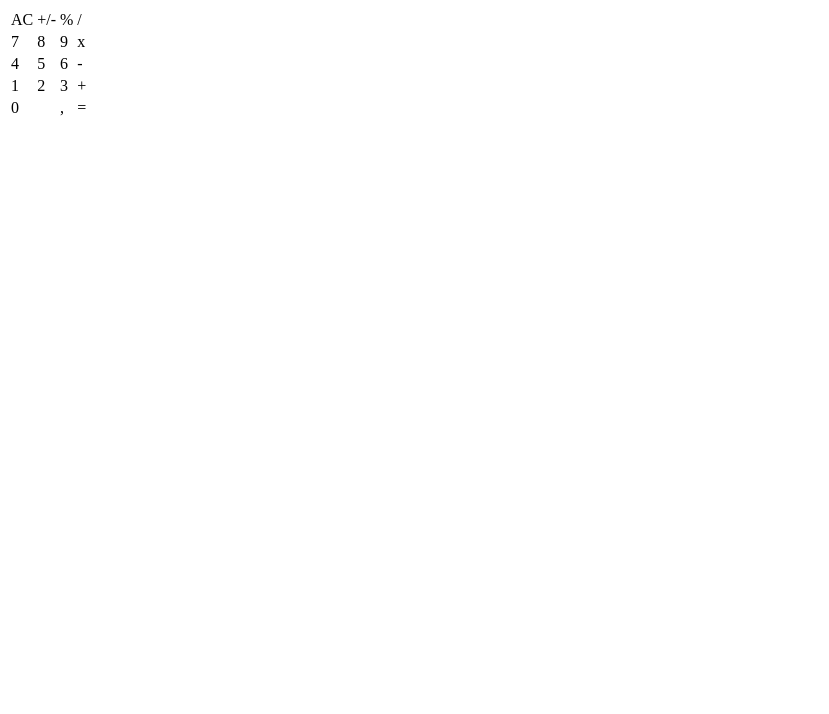
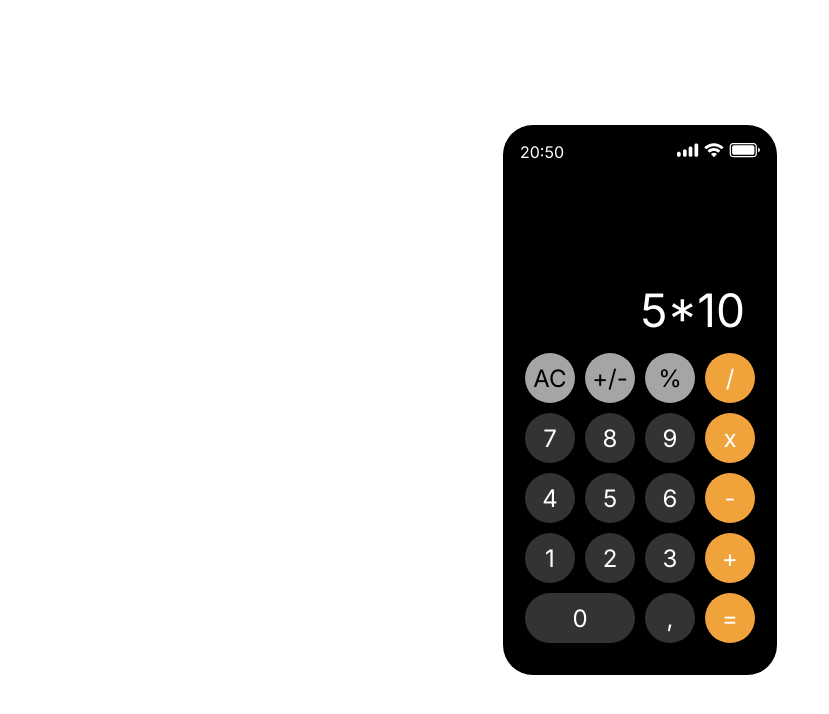
Before and after one commit to guigocae/calculator, a plain HTML site: page index.html in a window 1280 px wide. Shown: the whole page, without its empty margins (0-829 px from the left). Drawn offline with Linux system fonts and the light colour scheme.

Commit message:
estilos da calculadora

```diff
--- a/index.html
+++ b/index.html
@@ -3,42 +3,52 @@
 <head>
     <meta charset="UTF-8">
     <meta name="viewport" content="width=device-width, initial-scale=1.0">
+    <link rel="preconnect" href="https://fonts.googleapis.com">
+    <link rel="preconnect" href="https://fonts.gstatic.com" crossorigin>
+    <link href="https://fonts.googleapis.com/css2?family=Inter:ital,opsz,wght@0,14..32,100..900;1,14..32,100..900&display=swap" rel="stylesheet">
+
+    <link rel="stylesheet" href="style.css">
+
     <title>Document</title>
 </head>
 <body>
     <div class="box">
-        <div class="display"></div>
-        <table class="teclado">
-            <tr>
-                <td class="white ac">AC</td>
-                <td class="white signal">+/-</td>
-                <td class="white percent">%</td>
-                <td class="operators divide">/</td>
-            </tr>
-            <tr>
-                <td class="number" id="7">7</td>
-                <td class="number" id="8">8</td>
-                <td class="number" id="9">9</td>
-                <td class="operators multiply">x</td>
-            </tr>
-            <tr>
-                <td class="number" id="4">4</td>
-                <td class="number" id="5">5</td>
-                <td class="number" id="6">6</td>
-                <td class="operators subtract">-</td>
-            </tr>
-            <tr>
-                <td class="number" id="1">1</td>
-                <td class="number" id="2">2</td>
-                <td class="number" id="3">3</td>
-                <td class="operators add">+</td>
-            </tr>
-            <tr>
-                <td colspan="2" class="number" id="0">0</td>
-                <td class="number" id="colon">,</td>
-                <td class="operators equal">=</td>
-            </tr>
-        </table>
+        <div class="top">
+            <div id="time">20:50</div>
+            <div><img src="image.svg" alt="imagem simulando widgets do celular"></div>
+        </div>
+        <div class="display">5*10</div>
+        <div class="teclado">
+            <div class="row">
+                <div class="white ac">AC</div>
+                <div class="white signal">+/-</div>
+                <div class="white percent">%</div>
+                <div class="operators divide">/</div>
+            </div>
+            <div class="row">
+                <div class="number" id="n7">7</div>
+                <div class="number" id="n8">8</div>
+                <div class="number" id="n9">9</div>
+                <div class="operators multiply">x</div>
+            </div>
+            <div class="row">
+                <div class="number" id="n4">4</div>
+                <div class="number" id="n5">5</div>
+                <div class="number" id="n6">6</div>
+                <div class="operators subtract">-</div>
+            </div>
+            <div class="row">
+                <div class="number" id="n1">1</div>
+                <div class="number" id="n2">2</div>
+                <div class="number" id="n3">3</div>
+                <div class="operators add">+</div>
+            </div>
+            <div class="row">
+                <div colspan="2" class="number" id="n0">0</div>
+                <div class="number" id="colon">,</div>
+                <div class="operators equal">=</div>
+            </div>
+        </div>
     </div>
 
 
--- /dev/null
+++ b/style.css
@@ -0,0 +1,73 @@
+* {
+    margin: 0;
+    padding: 0;
+    box-sizing: border-box;
+}
+
+:root {
+    --calc-orange: #F1A33B;
+    --calc-silver: #A5A5A5;
+    --calc-black: #333333;
+}
+
+body {
+    font-family: "Inter", serif;
+    width: 100%;
+    height: 100vh;
+    display: flex;
+    align-items: center;
+    justify-content: center;
+    color: white;
+}
+
+.box {
+    background-color: black;
+    padding: 17px;
+    border-radius: 30px;
+}
+
+.row {
+    font-size: 24px;
+    display: flex;
+    justify-content: space-between;
+}
+
+.number, .operators, .white {
+    width: 50px;
+    height: 50px;
+    margin: 5px;
+    border-radius: 50%;
+    display: flex;
+    align-items: center;
+    justify-content: center;
+    cursor: pointer;
+}
+
+.number {background-color: var(--calc-black);}
+
+.operators {background-color: var(--calc-orange);}
+
+.white {
+    background-color: var(--calc-silver);
+    color: black;
+}
+
+#n0 {
+    flex: 1;
+    border-radius: 30px;
+}
+
+.teclado {margin-bottom: 10px;}
+
+/* display */
+
+.display {
+    font-size: 46px;
+    text-align: end;
+    margin: 120px 15px 10px;
+}
+
+.top {
+    display: flex;
+    justify-content: space-between;
+}
```
Also changed, not shown: image.svg (added).
